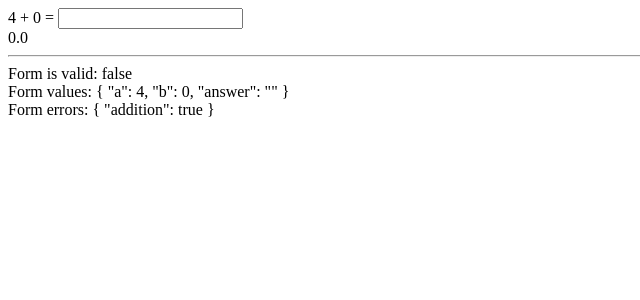
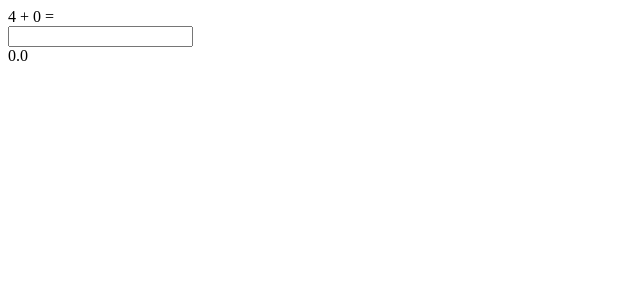
Before and after one commit to BeataJ/mathform-ractive-RXjs, an Angular app: page / in a window 1280 px wide. Shown: the top 300 px of the page, without its empty margins (0-640 px from the left). Built offline with nearby package versions, Linux system fonts and the light colour scheme.

Commit message:
style  .stats .equation

```diff
--- a/src/app/equation/equation.component.html
+++ b/src/app/equation/equation.component.html
@@ -1,11 +1,13 @@
 <form [formGroup]="mathForm" >
-    {{ a }} + {{ b }} =
+    <div class="equation">{{ a }} + {{ b }} =</div>
     <input formControlName="answer" />
 </form>
 
-{{ secondsPerSolution | number: '1.1-3' }}
+<div class="stats">{{ secondsPerSolution | number: '1.1-3' }}</div>
 
-<hr>
+
+
+<!-- <hr>
 <div>Form is valid: {{ mathForm.valid }}</div>
 <div>Form values: {{ mathForm.value | json }}</div>
-<div>Form errors: {{ mathForm.errors | json}}</div>
+<div>Form errors: {{ mathForm.errors | json}}</div> -->
```
